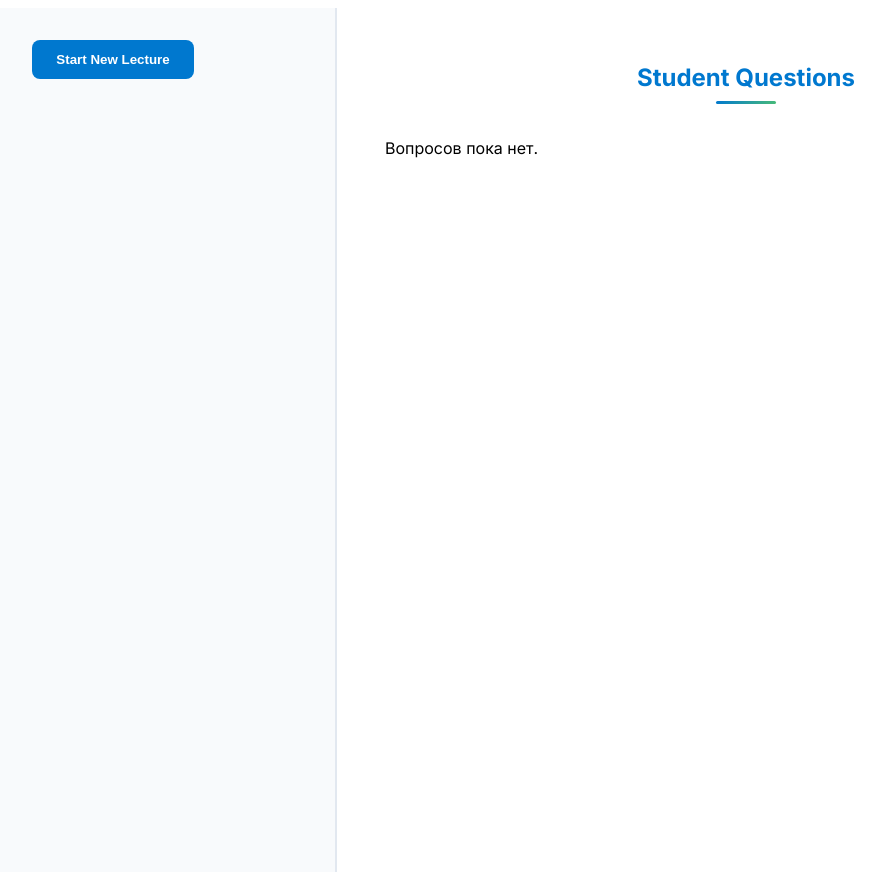
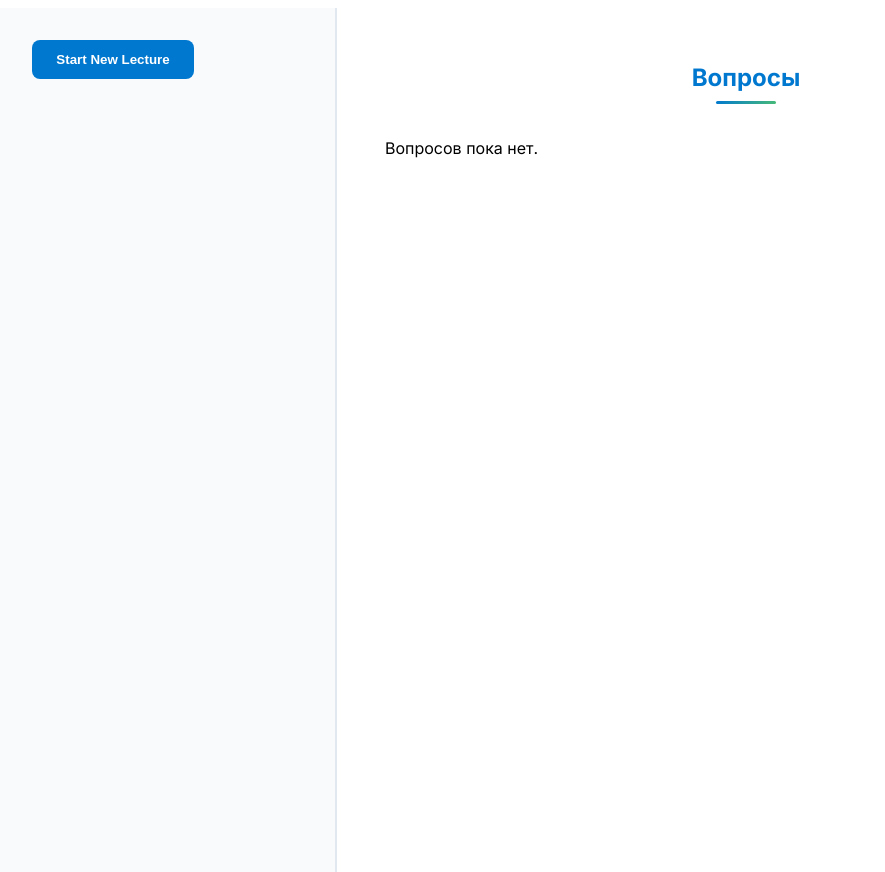
Before and after one commit to Soluyan/Qr-lecture-platform, a Svelte app in the folder frontend/: page / in a window 1280 px wide. Shown: the whole page, without its empty margins (117-1002 px from the left). Built offline with nearby package versions, Linux system fonts and the light colour scheme.

Commit message:
Edit fixed questions rename

```diff
--- a/frontend/src/TeacherView.svelte
+++ b/frontend/src/TeacherView.svelte
@@ -218,7 +218,7 @@
   </div>
 
   <div class="questions-section">
-    <h2>Student Questions</h2>
+    <h2>Вопросы</h2>
     {#if !questions || questions.length === 0}
       <p>Вопросов пока нет.</p>
     {:else}
```
